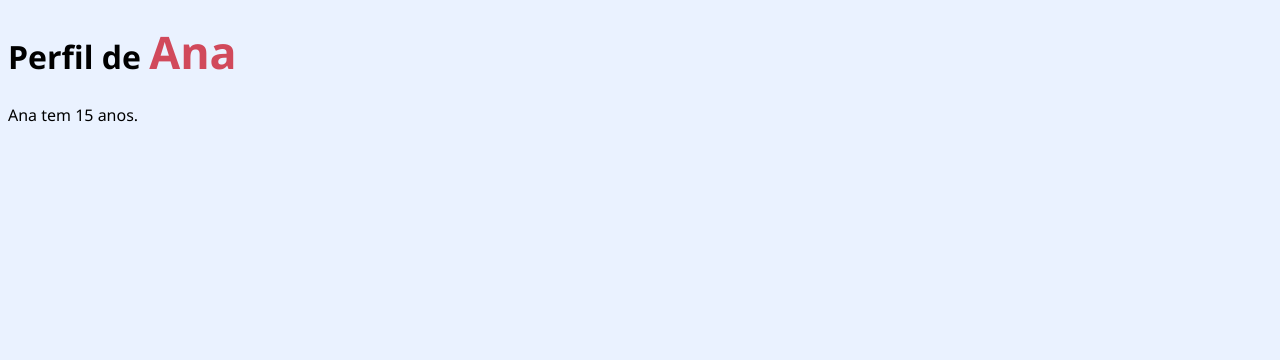
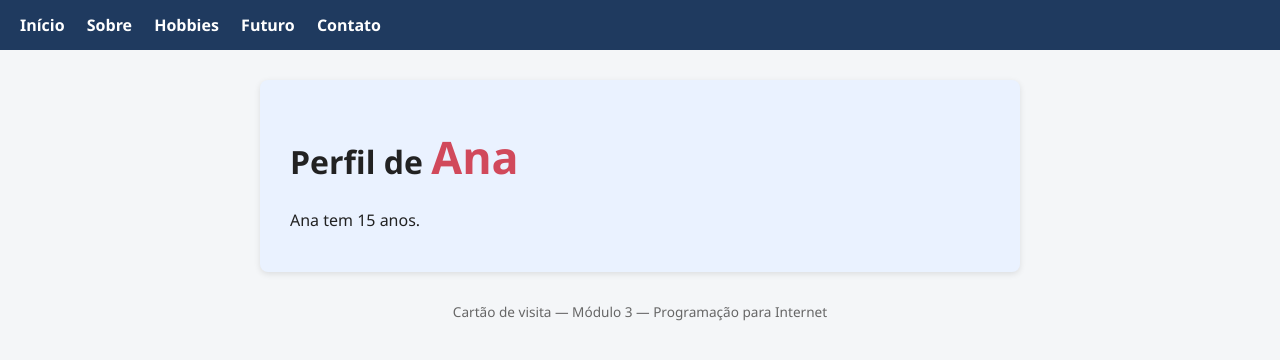
Before and after one commit to wilsonvieiradeoliveira/pi_wilson, a Flask app: page /perfil in a window 1280 px wide. Shown: the top 360 px of the page. Run offline with Flask 3, Linux system fonts and the light colour scheme.

Commit message:
heranca de templates com base.html
Cria templates/base.html com o menu e o CSS comuns, e adiciona um
block "estilo" extra no <head> para as filhas poderem injetar CSS
proprio. index.html, sobre.html e perfil.html passam a usar
{% extends %}, eliminando a duplicacao do menu entre paginas.

```diff
--- a/app.py
+++ b/app.py
@@ -9,11 +9,7 @@ def inicio():
 
 @app.route("/sobre")
 def sobre():
-    return """
-        <h1>Sobre mim</h1>
-        <p>Sou professor de informática com 2 anos de atuação.</p>
-        <p>Desenvolvedor full-stack sênior!</p>
-    """
+    return render_template("sobre.html")
 
 @app.route("/hobbies")
 def hobbies():
--- /dev/null
+++ b/templates/base.html
@@ -0,0 +1,72 @@
+<!DOCTYPE html>
+<html lang="pt-br">
+<head>
+    <meta charset="UTF-8">
+    <title>{% block titulo %}Cartão de Visita{% endblock %} — Wilson Oliveira</title>
+    <style>
+        body {
+            background-color: #f4f6f8;
+            font-family: 'Segoe UI', Verdana, sans-serif;
+            color: #222;
+            margin: 0;
+            padding: 0;
+        }
+
+        nav {
+            background-color: #1f3a5f;
+            padding: 14px 20px;
+        }
+
+        nav a {
+            color: #ffffff;
+            text-decoration: none;
+            margin-right: 18px;
+            font-weight: bold;
+        }
+
+        nav a:hover {
+            text-decoration: underline;
+        }
+
+        main {
+            max-width: 700px;
+            margin: 30px auto;
+            background-color: #ffffff;
+            padding: 25px 30px;
+            border-radius: 8px;
+            box-shadow: 0 2px 6px rgba(0, 0, 0, 0.1);
+        }
+
+        .destaque {
+            color: #1f3a5f;
+            font-weight: bold;
+        }
+
+        footer {
+            text-align: center;
+            font-size: 0.85em;
+            color: #666;
+            margin: 20px 0;
+        }
+
+        {% block estilo %}{% endblock %}
+    </style>
+</head>
+<body>
+    <nav>
+        <a href="/">Início</a>
+        <a href="/sobre">Sobre</a>
+        <a href="/hobbies">Hobbies</a>
+        <a href="/futuro">Futuro</a>
+        <a href="/contato">Contato</a>
+    </nav>
+
+    <main>
+        {% block conteudo %}{% endblock %}
+    </main>
+
+    <footer>
+        <p>Cartão de visita &mdash; Módulo 3 &mdash; Programação para Internet</p>
+    </footer>
+</body>
+</html>
--- a/templates/perfil.html
+++ b/templates/perfil.html
@@ -1,24 +1,21 @@
-<!DOCTYPE html>
-<html lang="pt-br">
-<head>
-    <meta charset="UTF-8">
-    <title>Perfil de {{ nome }}</title>
-    <style>
-        body {
+{% extends "base.html" %}
+
+{% block titulo %}Perfil de {{ nome }}{% endblock %}
+
+{% block estilo %}
+main {
     background-color: #eaf2ff;
-            font-family: 'Segoe UI', Verdana, sans-serif;
 }
 .nome-destaque {
     font-size: 1.4em;
     color: #d1495b;
 }
-    </style>
-</head>
-<body>
+{% endblock %}
+
+{% block conteudo %}
     <h1>Perfil de <span class="nome-destaque">{{ nome }}</span></h1>
     <p>{{ nome }} tem {{ idade }} anos.</p>
     {% if curso %}
         <p>Curso: {{ curso }}</p>
     {% endif %}
-</body>
-</html>
+{% endblock %}
```
Also changed, not shown: templates/index.html (+7 -10 lines), templates/sobre.html (added, +9 -0 lines). Lines whose indentation alone changed are shown as unchanged.
